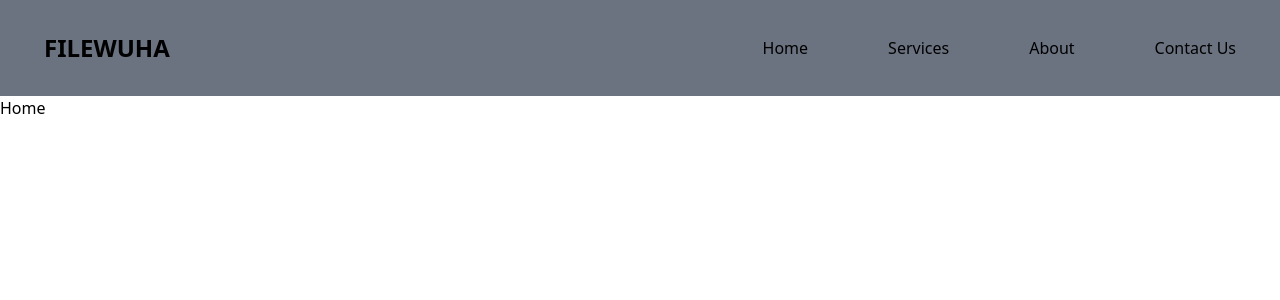
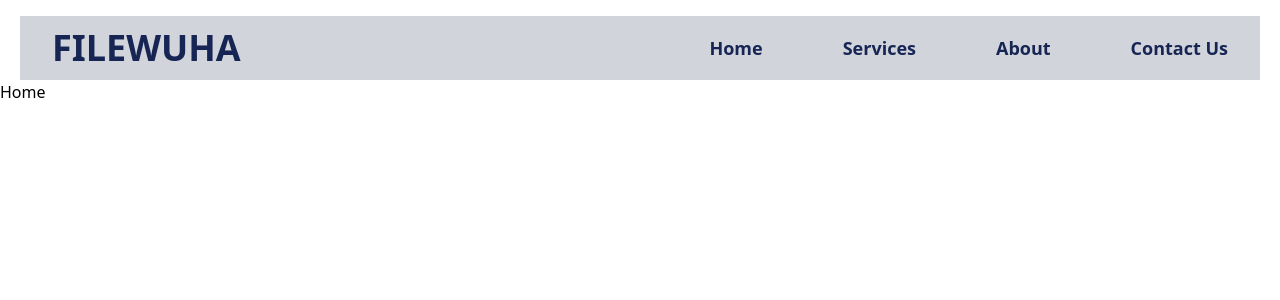
Before and after one commit to zakisu250/filwuha_ms, a React (Create React App) app in the folder frontend/: page / in a window 1280 px wide. Shown: the top 300 px of the page. Built offline with nearby package versions, Linux system fonts and the light colour scheme.

Commit message:
Add Navbar with style

```diff
--- a/frontend/src/components/Navbar.js
+++ b/frontend/src/components/Navbar.js
@@ -3,24 +3,26 @@ import { Link } from "react-router-dom";
 
 function Navbar() {
   return (
-    <nav className="navbar navbar-expand-lg navbar-dark bg-dark bg-gray-500 p-4 py-4 px-3">
+    <nav className="bg-gray-300 mt-4 mx-5">
       <div className="container mx-auto flex justify-between items-center">
-        <Link
-          to="/"
-          className="flex items-center py-4 px-8 text-black hover:text-gray-400"
-        >
-          <h1 className="text-2xl font-bold">FILEWUHA</h1>
+        <Link to="/" className="flex items-center py-3 px-8">
+          <h1 className="text-4xl font-bold text-blue-950 hover:text-gray-400">
+            FILEWUHA
+          </h1>
         </Link>
         <ul className="flex space-x-4">
           <li>
-            <Link to="/" className="py-4 px-8 text-black hover:text-gray-400">
+            <Link
+              to="/"
+              className="text-blue-950 font-bold py-4 px-8 text-lg hover:text-gray-400"
+            >
               Home
             </Link>
           </li>
           <li>
             <Link
               to="/services"
-              className="py-4 px-8 text-black hover:text-gray-400"
+              className="text-blue-950 font-bold py-4 px-8 text-lg hover:text-gray-400"
             >
               Services
             </Link>
@@ -28,7 +30,7 @@ function Navbar() {
           <li>
             <Link
               to="/about"
-              className="py-4 px-8 text-black hover:text-gray-400"
+              className="text-blue-950 font-bold py-4 px-8 text-lg hover:text-gray-400"
             >
               About
             </Link>
@@ -36,7 +38,7 @@ function Navbar() {
           <li>
             <Link
               to="/contact"
-              className="py-4 px-8 text-black hover:text-gray-400"
+              className="text-blue-950 font-bold py-4 px-8 text-lg hover:text-gray-400"
             >
               Contact Us
             </Link>
```
